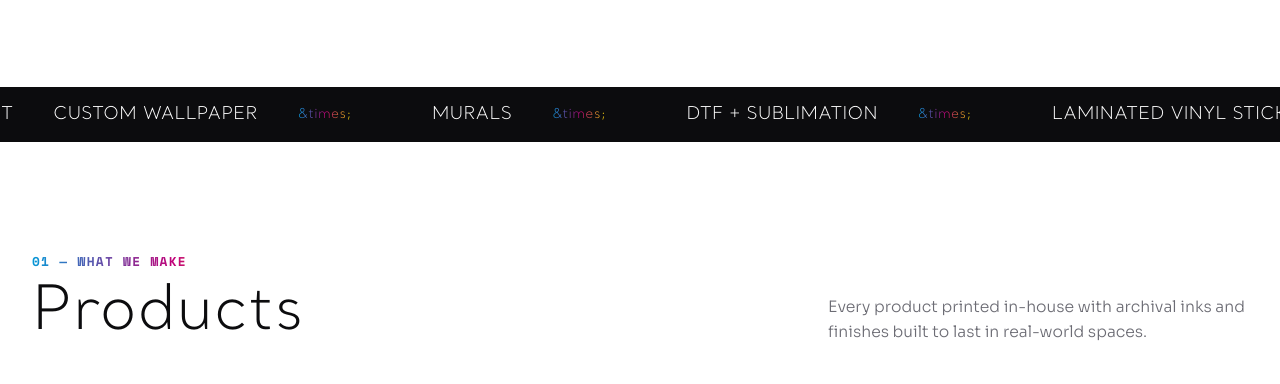
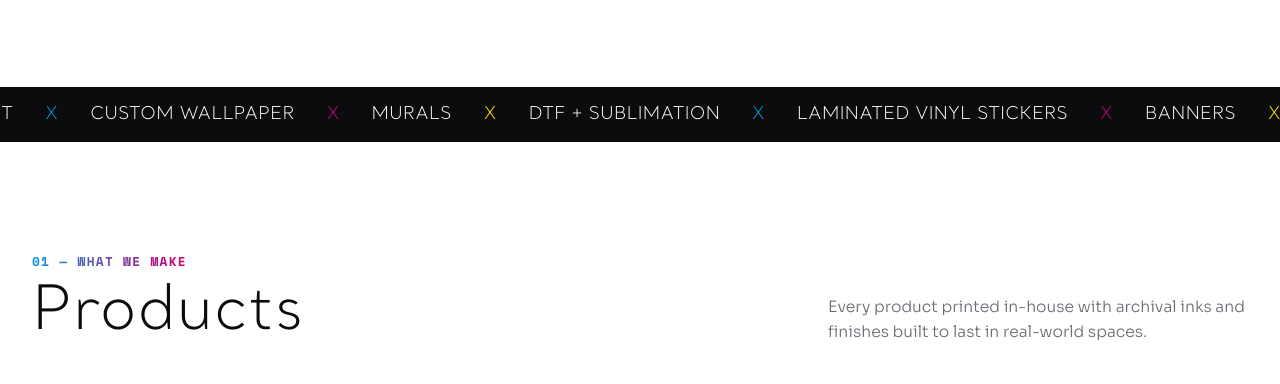
Before and after one commit to egarri285/XGRAPHiiiCS, a plain HTML site: page index.html in a window 1280 px wide. Shown: the part 912-1296 px from the top of the page. Drawn offline with nearby package versions, Linux system fonts and the light colour scheme; a web font is replaced by a local one.

Commit message:
ticker X alternating colors cyan magenta yellow

```diff
--- a/index.html
+++ b/index.html
@@ -89,8 +89,8 @@ nav a.navlink:hover::after{width:100%}
 /* marquee */
 .marquee{border-top:1px solid var(--line);border-bottom:1px solid var(--line);overflow:hidden;background:var(--ink);color:#fff}
 .marquee-track{display:flex;gap:0;white-space:nowrap;animation:scroll 28s linear infinite;padding:16px 0}
-.marquee-track span{font-family:'Santral','Jost','Montserrat',sans-serif;font-size:1.1rem;letter-spacing:.02em;display:flex;align-items:center;gap:40px;padding-right:40px}
-.marquee-track span::after{content:"&times;";font-size:.85rem;background:var(--cmy);-webkit-background-clip:text;background-clip:text;color:transparent}
+.marquee-track span{font-family:'Santral','Jost','Montserrat',sans-serif;font-size:1.1rem;letter-spacing:.02em;display:inline-flex;align-items:center}
+.marquee-track span.sep{font-size:1.1rem;padding:0 32px}.marquee-track span.sep-c{color:#0698D7}.marquee-track span.sep-m{color:#C10078}.marquee-track span.sep-y{color:#FCE902}
 @keyframes scroll{to{transform:translateX(-50%)}}
 
 /* ===== SECTION HEAD ===== */
@@ -295,8 +295,7 @@ footer{background:var(--ink);color:#fff;border-top:1px solid rgba(255,255,255,.1
 
 <div class="marquee">
   <div class="marquee-track" id="mq">
-    <span>CANVAS FINE ART<span>CUSTOM WALLPAPER</span><span>MURALS</span><span>DTF + SUBLIMATION</span><span>LAMINATED VINYL STICKERS</span><span>BANNERS</span><span>ECO-SOLVENT</span><span>UV CHROME</span></span>
-    <span>CANVAS FINE ART<span>CUSTOM WALLPAPER</span><span>MURALS</span><span>DTF + SUBLIMATION</span><span>LAMINATED VINYL STICKERS</span><span>BANNERS</span><span>ECO-SOLVENT</span><span>UV CHROME</span></span>
+    <span>CANVAS FINE ART</span><span class="sep sep-c">X</span><span>CUSTOM WALLPAPER</span><span class="sep sep-m">X</span><span>MURALS</span><span class="sep sep-y">X</span><span>DTF + SUBLIMATION</span><span class="sep sep-c">X</span><span>LAMINATED VINYL STICKERS</span><span class="sep sep-m">X</span><span>BANNERS</span><span class="sep sep-y">X</span><span>ECO-SOLVENT</span><span class="sep sep-c">X</span><span>UV CHROME</span><span class="sep sep-m">X</span><span>CANVAS FINE ART</span><span class="sep sep-c">X</span><span>CUSTOM WALLPAPER</span><span class="sep sep-m">X</span><span>MURALS</span><span class="sep sep-y">X</span><span>DTF + SUBLIMATION</span><span class="sep sep-c">X</span><span>LAMINATED VINYL STICKERS</span><span class="sep sep-m">X</span><span>BANNERS</span><span class="sep sep-y">X</span><span>ECO-SOLVENT</span><span class="sep sep-c">X</span><span>UV CHROME</span><span class="sep sep-m">X</span>
   </div>
 </div>
 
```
